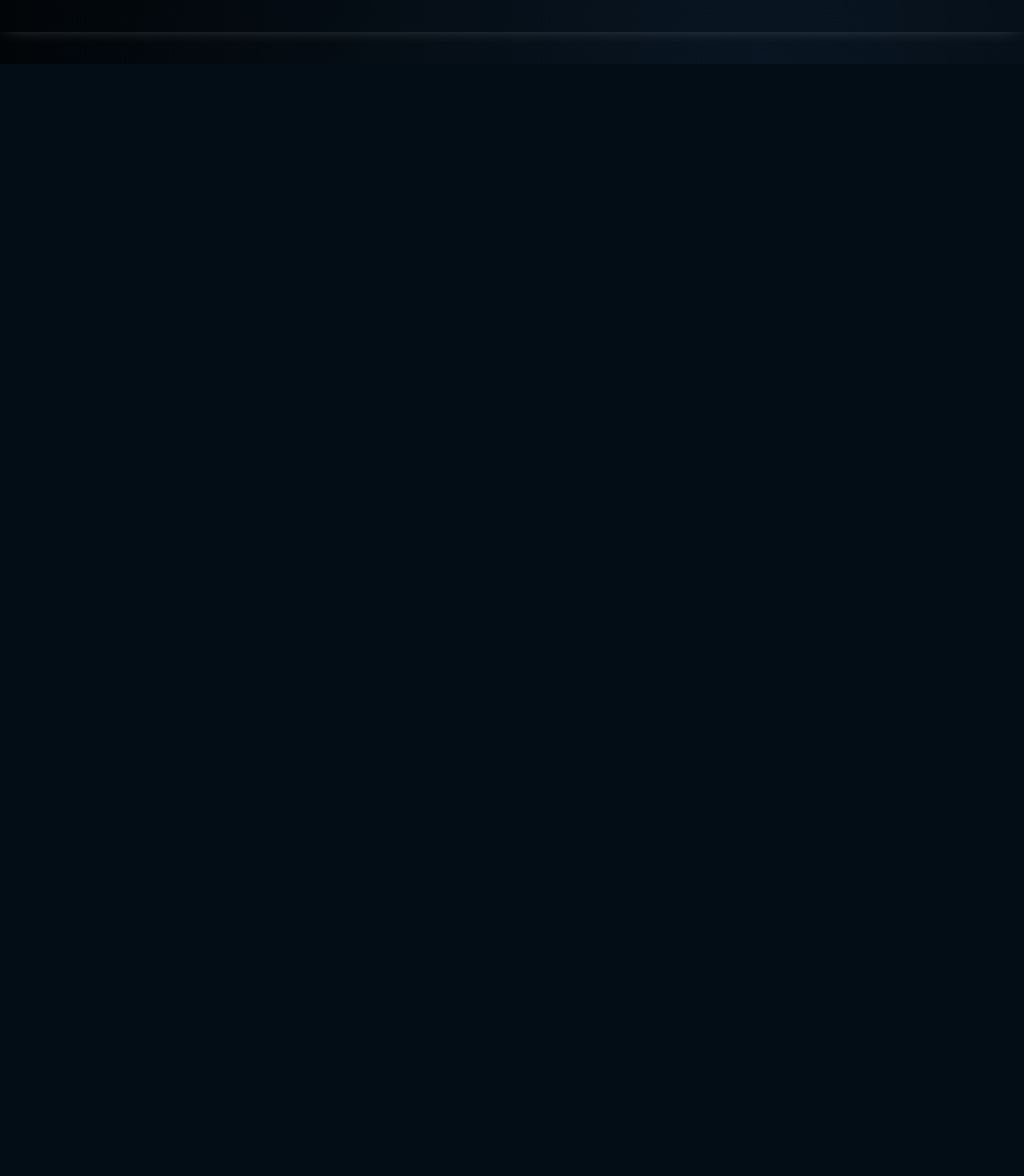
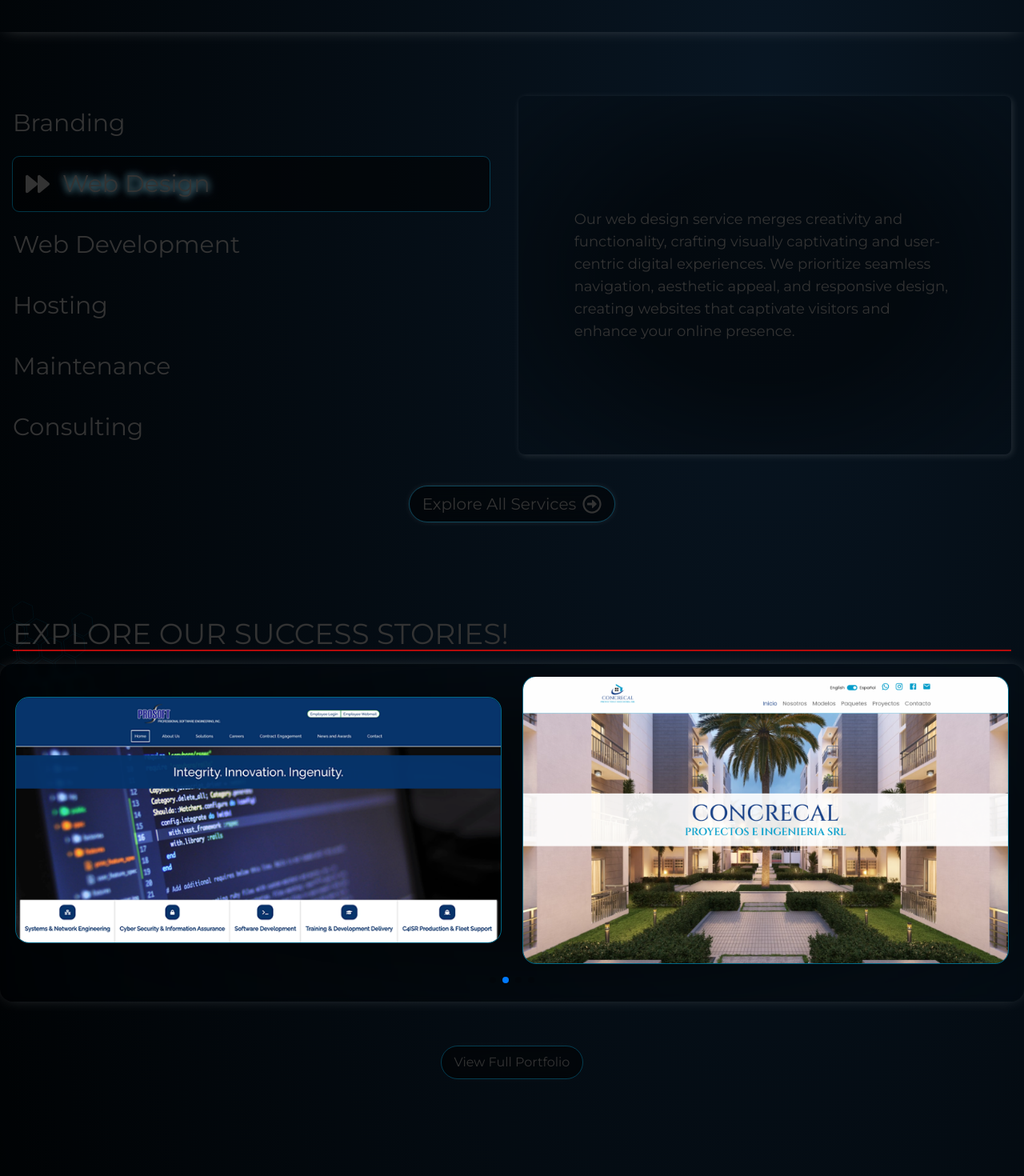
Before and after one commit to tidalsites/tidalsites, a Next.js app: page / in a window 1280 px wide. Shown: the part 720-2190 px from the top of the page at 80% size. Built offline with nearby package versions, Linux system fonts and the light colour scheme; grey boxes are pictures that could not be loaded.

Commit message:
Portfolio section swiper. Disabled page transitions to fix screen flicker

```diff
--- a/app/portfolio/PortfolioCard.tsx
+++ b/app/portfolio/PortfolioCard.tsx
@@ -37,7 +37,7 @@ export const PortfolioCard = ({
           <Link
             href={link}
             target="_blank"
-            className="text-xl my-4 py-2 rounded-lg flex items-center gap-2 w-fit transition-all hover:px-4 hover:bg-zinc-200 "
+            className="text-xl my-4 py-2 rounded-lg flex items-center gap-2 w-fit transition-all hover:px-4 hover:bg-[rgba(0,200,255,.25)] hover:shadow-[0_0_20px_0px_rgba(0,200,255,.25)]"
           >
             <span>{title}</span>
             <LuExternalLink className="text-2xl" />
--- a/components/Portfolio.tsx
+++ b/components/Portfolio.tsx
@@ -2,38 +2,52 @@ import Link from "next/link";
 import collageImg from "@/public/assets/images/collage.png";
 import Image from "next/image";
 import hex from "@/public/assets/images/digital-hexagons.svg";
+import { SwiperComponent } from "./Swiper";
+
+import atob from "@/public/assets/images/atob-web-min.png";
+import prosoft from "@/public/assets/images/prosoft-web-min.png";
+import concrecal from "@/public/assets/images/concrecal-web-min.png";
+import olokun from "@/public/assets/images/olokun-web.webp";
 
 export const Portfolio = () => {
+  const slides = [
+    { src: atob, alt: "ATOB", width: 768, height: 388 },
+    { src: prosoft, alt: "Prosoft", width: 768, height: 388 },
+    { src: concrecal, alt: "Concrecal", width: 768, height: 454 },
+    { src: olokun, alt: "Olokun", width: 1856, height: 858 },
+  ];
+
   return (
     <section className="px-4 my-20 relative">
       <div className="absolute -top-6 left-0 max-w-2xl hidden md:block opacity-10 -rotate-6">
         <Image src={hex} alt="Digital Hexagons" />
       </div>
       <div className="mx-auto max-w-page">
-        <div className="flex justify-center lg:justify-between mt-10">
-          <div className="flex flex-col justify-center gap-4">
-            <h2 className="text-4xl my-4 border-b-[--theme] uppercase border-b-2 border-[--theme]">
+        <div className="mt-10">
+          <div className="flex flex-col justify-center">
+            <h2 className="text-4xl border-b-[--theme] uppercase border-b-2 border-[--theme]">
               Explore our success stories!
             </h2>
-            <p className="max-w-[50ch] text-2xl flex flex-col relative isolate">
+            {/* <p className="max-w-[50ch] text-2xl flex flex-col relative isolate">
               Visit our Portfolio page to delve into a diverse collection of our
               accomplished projects.
-            </p>
-            <div className="rounded-lg p-4 flex flex-wrap justify-between bg-[rgba(0,0,0,.25)] backdrop-filter backdrop-blur-[10px] shadow-[0_0_16px_-8px_rgba(255,255,255,.25)]">
-              <span className="text-lg uppercase text-center">
-                See what makes us different
-              </span>
-              <Link
-                className="bg-[--theme] text-[--white] px-4 py-1 rounded-full w-fit outline outline-2 -outline-offset-2 outline-[--theme] hover:outline-offset-2 focus:outline-offset-2 transition-all z-10"
-                href="/portfolio"
-              >
-                View Portfolio
-              </Link>
+            </p> */}
+            <div className="p-4 -mx-8">
+              <div className=" bg-[radial-gradient(rgba(0,0,0,.5)_40%,transparent_100%)] px-4 py-2 lg:pt-4 lg:rounded-2xl backdrop-blur-sm shadow-[0_0_20px_-6px_rgba(255,255,255,.25)]">
+                <SwiperComponent slides={slides} />
+              </div>
             </div>
+
+            <Link
+              className=" mt-10 w-fit mx-auto rounded-full px-4 py-2 outline outline-1 outline-[rgba(0,200,255,.25)] bg-[rgba(0,0,0,.5)] backdrop-filter backdrop-blur-[5px] shadow-[0_0_20px_-10px_rgba(255,255,255,.125)] hover:text-shadow-[0_0_5px_#00c8ff] hover:bg-[rgba(0,200,255,.25)] hover:shadow-[0_0_20px_0px_rgba(0,200,255,.25)]"
+              href="/portfolio"
+            >
+              View Full Portfolio
+            </Link>
           </div>
-          <div className="hidden lg:block bg-transparent shadow-[0_0_20px_0_rgba(255,255,255,.125)] rounded-lg overflow-hidden">
+          {/* <div className="hidden lg:block bg-transparent shadow-[0_0_20px_0_rgba(255,255,255,.125)] rounded-lg overflow-hidden">
             <Image src={collageImg} alt="collage" />
-          </div>
+          </div> */}
         </div>
       </div>
     </section>
--- a/components/Services.tsx
+++ b/components/Services.tsx
@@ -1,7 +1,14 @@
 "use client";
 
+/**
+ *
+ * TODO:
+ * Fix view transition to only apply to the content section
+ * Currently the entire page transitions, causing screen flicker
+ */
+
 import Link from "next/link";
-import { FC, useEffect, useState } from "react";
+import { FC, useEffect, useMemo, useState } from "react";
 
 import { FaRegArrowAltCircleRight } from "react-icons/fa";
 import { FaForward } from "react-icons/fa";
@@ -18,17 +25,18 @@ export const Services: FC = () => {
   const [activeService, setActiveService] = useState<Service>("Branding");
   const [autoPlayServices, setAutoPlayServices] = useState<boolean>(true);
 
-  const switchViewWithTransition = (service: Service) => {
-    if (!document.startViewTransition) {
-      console.warn("View Transitions API is not supported in this browser.");
-      return setActiveService(service);
-    }
-    document.startViewTransition(() => {
-      setActiveService(service);
-    });
-  };
+  // const switchViewWithTransition = (service: Service) => {
+  //   if (!document.startViewTransition) {
+  //     console.warn("View Transitions API is not supported in this browser.");
+  //     return setActiveService(service);
+  //   }
+  //   document.startViewTransition(() => {
+  //     setActiveService(service);
+  //   });
+  // };
 
-  const services: Service[] = [
+  const services: Service[] = useMemo(() => {
+    return [
       "Branding",
       "Web Design",
       "Web Development",
@@ -36,6 +44,7 @@ export const Services: FC = () => {
       "Maintenance",
       "Consulting",
     ];
+  }, []);
 
   type ServiceContent = {
     [key in Service]: string;
@@ -50,11 +59,11 @@ export const Services: FC = () => {
     Consulting: `Our consultation services are your gateway to unlocking digital potential. With tailored strategies, we offer expert guidance, analyzing your specific needs and goals. Gain actionable insights and a roadmap for success, empowering your online presence and business growth.`,
   };
 
-  const handleServiceClick = (service: Service) => {
-    switchViewWithTransition(service);
-    // Temporarily disable auto-play functionality
-    setAutoPlayServices(false);
-  };
+  // const handleServiceClick = (service: Service) => {
+  //   switchViewWithTransition(service);
+  //   // Temporarily disable auto-play functionality
+  //   setAutoPlayServices(false);
+  // };
 
   useEffect(() => {
     let interval: NodeJS.Timeout;
@@ -73,7 +82,8 @@ export const Services: FC = () => {
         const currentIndex = services.indexOf(activeService);
         const nextIndex =
           currentIndex === services.length - 1 ? 0 : currentIndex + 1;
-        switchViewWithTransition(services[nextIndex]);
+        // switchViewWithTransition(services[nextIndex]);
+        setActiveService(services[nextIndex]);
       }, 4000);
     } else {
       timeout = setTimeout(() => {
@@ -85,7 +95,7 @@ export const Services: FC = () => {
       clearInterval(interval);
       clearTimeout(timeout);
     };
-  }, [activeService, autoPlayServices]);
+  }, [activeService, autoPlayServices, services]);
 
   return (
     <section className="px-4 mb-20 relative isolate">
@@ -97,7 +107,7 @@ export const Services: FC = () => {
                 key={service}
                 service={service}
                 active={service === activeService}
-                handleServiceClick={handleServiceClick}
+                handleServiceClick={setActiveService}
               />
             ))}
           </ul>
@@ -109,12 +119,12 @@ export const Services: FC = () => {
         </div>
         <Link
           href="/services"
-          className="lg:mx-auto group flex items-center gap-2 px-4 mt-10 text-xl shadow-[0_0_12px_-6px_rgba(255,255,255,.5)] w-fit py-2 rounded-full bg-[rgba(0,0,0,.5)] backdrop-filter backdrop-blur-[10px] hover:lg:bg-[rgba(0,0,0,.75)] hover:lg:px-4 hover:lg:shadow-[0_0_16px_-8px_rgba(255,255,255,.25)] hover:lg:outline hover:lg:outline-1 hover:lg:outline-[rgba(0,200,255,.25)]"
+          className="transition-all lg:mx-auto group flex items-center gap-2 px-4 mt-10 text-xl shadow-[0_0_12px_-6px_rgba(255,255,255,.5)] w-fit py-2 rounded-full bg-[rgba(0,0,0,.5)] backdrop-filter backdrop-blur-[10px] hover:lg:bg-[rgba(0,0,0,.75)] hover:lg:px-6 hover:lg:shadow-[0_0_16px_-8px_rgba(255,255,255,.25)] lg:outline lg:outline-1 lg:outline-[rgba(0,200,255,.25)]"
         >
           <span className="group-hover:[text-shadow:_0_0px_8px_rgba(255,255,255,.5),0_0px_12px_rgba(0,200,255,.5)]">
             Explore All Services
           </span>
-          <FaRegArrowAltCircleRight className="text-2xl group-hover:text-[rgba(0,200,255,.85)] transition-colors" />
+          <FaRegArrowAltCircleRight className="text-2xl group-hover:ml-2 transition-all" />
         </Link>
       </div>
     </section>
--- /dev/null
+++ b/components/Swiper.tsx
@@ -0,0 +1,59 @@
+"use client";
+
+import { FC, useEffect, useState } from "react";
+import { Swiper, SwiperSlide } from "swiper/react";
+import "swiper/css";
+import "swiper/css/navigation";
+import "swiper/css/pagination";
+import { A11y, Autoplay, Pagination } from "swiper/modules";
+import Image, { StaticImageData } from "next/image";
+
+type SlideImage = {
+  src: string | StaticImageData;
+  alt: string;
+  height?: number;
+  width?: number;
+};
+
+type Props = {
+  slides: SlideImage[];
+};
+
+export const SwiperComponent: FC<Props> = ({ slides }) => {
+  const [slidesPerView, setSlidesPerView] = useState<1 | 2>(2);
+  useEffect(() => {
+    // Determine screen size and adjust slidesPerView
+    const handleResize = () => {
+      if (window.innerWidth >= 768) {
+        setSlidesPerView(2);
+      } else {
+        setSlidesPerView(1);
+      }
+    };
+
+    handleResize();
+  });
+  return (
+    <Swiper
+      wrapperClass="items-center"
+      slidesPerView={slidesPerView}
+      spaceBetween={20}
+      modules={[Pagination, A11y, Autoplay]}
+      pagination={{ clickable: true }}
+      loop
+      autoplay={{ delay: 5000 }}
+    >
+      {slides.map(({ src, alt, height, width }, index) => (
+        <SwiperSlide key={index}>
+          <div className="flex h-full w-full items-center justify-center pb-10 px-1">
+            <Image
+              src={src}
+              alt={alt}
+              className="block rounded-2xl overflow-hidden max-h-[500px] object-contain outline outline-1 outline-[rgba(0,200,255,.5)]"
+            />
+          </div>
+        </SwiperSlide>
+      ))}
+    </Swiper>
+  );
+};
--- a/package.json
+++ b/package.json
@@ -19,7 +19,9 @@
     "react-dom": "^18.2.0",
     "react-hook-form": "^7.48.2",
     "react-icons": "^4.11.0",
+    "react-responsive-carousel": "^3.2.23",
     "react-toastify": "^9.1.3",
+    "swiper": "^11.1.15",
     "web-vitals": "^2.1.4",
     "zod": "^3.22.4"
   },
```
Also changed, not shown: 1 other file (tests, documents, lock files or other folders). Lines whose indentation alone changed are shown as unchanged.
